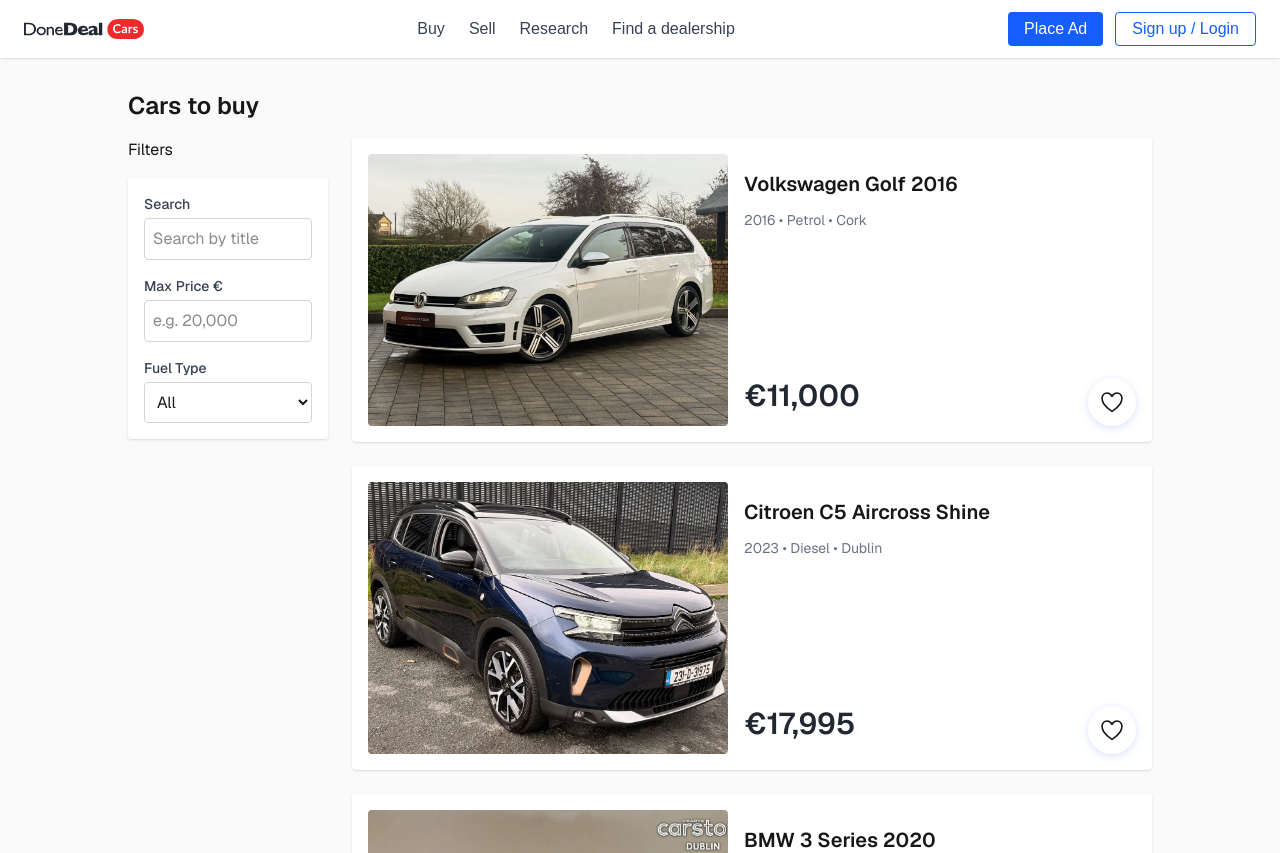
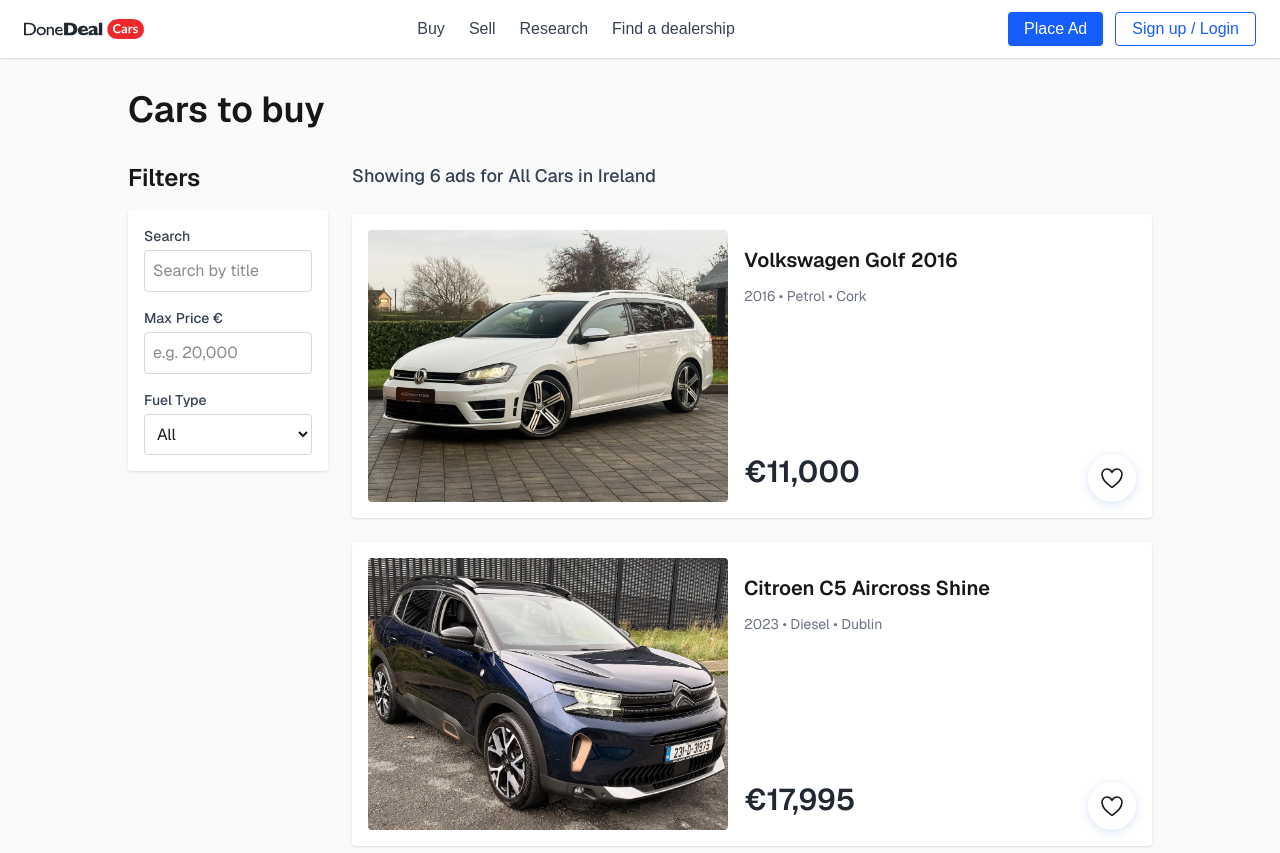
Before and after one commit to eoinom/donedeal-clone-react, a Next.js app: page /buy in a window 1280 px wide. Shown: the top 853 px of the page. Built offline with nearby package versions, Linux system fonts and the light colour scheme.

Commit message:
Use callback prop to show number of results

```diff
--- a/app/buy/page.tsx
+++ b/app/buy/page.tsx
@@ -1,6 +1,13 @@
 'use client';
 
-import { Suspense, use, useDeferredValue, useState } from 'react';
+import {
+  Suspense,
+  use,
+  useCallback,
+  useDeferredValue,
+  useEffect,
+  useState,
+} from 'react';
 import CarAdvert from './CarAdvert';
 import { fetchMockCars } from '../data/mockCars';
 import { ErrorBoundary } from '../components/ErrorBoundary';
@@ -12,11 +19,17 @@
   searchTerm?: string;
   maxPrice?: number;
   fuelType?: string;
+  onCarResultsChange?: (count: number) => void;
 };
 
 const FUEL_TYPES = Object.freeze(['Petrol', 'Diesel', 'Hybrid', 'Electric']);
 
-function CarList({ searchTerm, maxPrice, fuelType }: CarListProps) {
+function CarList({
+  searchTerm,
+  maxPrice,
+  fuelType,
+  onCarResultsChange,
+}: CarListProps) {
   // The use hook suspends the component until the promise resolves
   const cars = use(carsPromise);
 
@@ -31,6 +44,11 @@
       fuelType && fuelType !== 'All' ? car.fuelType === fuelType : true,
     );
 
+  useEffect(() => {
+    if (onCarResultsChange) {
+      onCarResultsChange(filteredCars.length);
+    }
+  }, [filteredCars, onCarResultsChange]);
 
   return (
     <>
@@ -56,6 +74,7 @@
   const deferredSearchInput = useDeferredValue(searchTerm);
   const [maxPrice, setMaxPrice] = useState<number | undefined>(undefined);
   const [fuelType, setFuelType] = useState<string | undefined>(undefined);
+  const [carResultsNumber, setCarResultsNumber] = useState(0);
 
   const onMaxPriceChange = (price: number | undefined) => {
     if (price === undefined || isNaN(price)) {
@@ -65,13 +84,17 @@
     setMaxPrice(price);
   };
 
+  const onCarResultsChange = useCallback((count: number) => {
+    setCarResultsNumber(count);
+  }, []);
+
   return (
     <div className='min-h-screen bg-zinc-50 font-sans'>
       <section className='max-w-5xl mx-auto py-8'>
-        <h2 className='text-2xl font-semibold mb-4'>Cars to buy</h2>
+        <h2 className='text-4xl font-semibold mb-8'>Cars to buy</h2>
         <div className='flex flex-col lg:flex-row gap-6'>
           <div className='w-full lg:w-64'>
-            <h2>Filters</h2>
+            <h2 className='text-2xl font-semibold'>Filters</h2>
             <div className='flex flex-col gap-y-4 bg-white rounded shadow mt-4 p-4'>
               {/* Search car titles by text input */}
               <div>
@@ -140,7 +163,7 @@
               </div>
             </div>
           </div>
-          <div className='flex flex-col w-full justify-center gap-6'>
+          <div className='flex flex-col w-full gap-6'>
             <Suspense
               fallback={
                 <div className='text-2xl text-center font-semibold mt-12'>
@@ -155,10 +178,19 @@
                   </div>
                 }
               >
+                  <div className='text-lg font-medium text-gray-700'>
+                    Showing {carResultsNumber} ad
+                    {carResultsNumber !== 1 ? 's' : ''} for{' '}
+                    {deferredSearchInput
+                      ? `"${deferredSearchInput}"`
+                      : 'All Cars'}{' '}
+                    in Ireland
+                  </div>
                 <CarList
                   searchTerm={deferredSearchInput}
                   maxPrice={maxPrice}
                   fuelType={fuelType}
+                  onCarResultsChange={onCarResultsChange}
                 />
               </ErrorBoundary>
             </Suspense>
```
